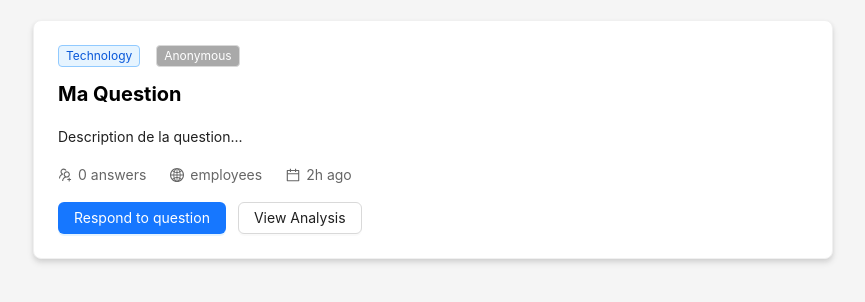
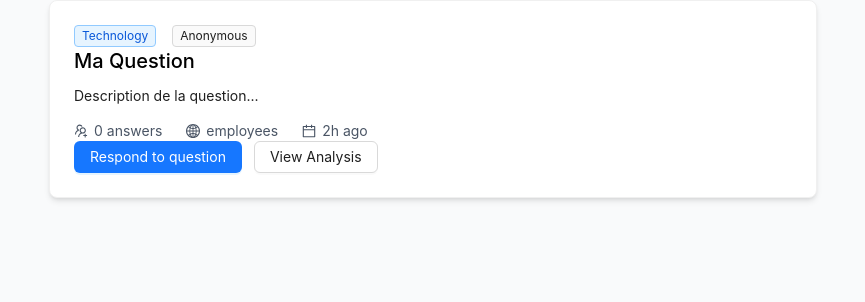
Before and after one commit to Azurioh/BaselHack-2025, a React (Vite) app in the folder code/apps/frontend/: page / in a window 1280 px wide. Shown: the top 302 px of the page, without its empty margins (207-1072 px from the left). Built offline with nearby package versions, Linux system fonts and the light colour scheme; no server answers; sample sign-in values are in the browser's storage.

Commit message:
feat: refactor ProtectedRoute and QuestionCard components, update Questions page styling

```diff
--- a/code/apps/frontend/src/Components/ProtectedRoute.tsx
+++ b/code/apps/frontend/src/Components/ProtectedRoute.tsx
@@ -8,7 +8,6 @@ interface ProtectedRouteProps {
 export function ProtectedRoute({ element }: ProtectedRouteProps) {
   const { isAuthenticated, isLoading } = useAuth()
 
-  // Show loading state while checking authentication
   if (isLoading) {
     return (
       <div style={{ display: 'flex', justifyContent: 'center', alignItems: 'center', height: '100vh' }}>
@@ -17,7 +16,6 @@ export function ProtectedRoute({ element }: ProtectedRouteProps) {
     )
   }
 
-  // Redirect to login if not authenticated
   if (!isAuthenticated) {
     return <Navigate to="/login" replace />
   }
--- a/code/apps/frontend/src/Components/QuestionCard.tsx
+++ b/code/apps/frontend/src/Components/QuestionCard.tsx
@@ -30,50 +30,35 @@ const QuestionCard: React.FC<QuestionCardProps> = ({
     <div className="w-full flex justify-center p-4">
       <Card
         bordered={true}
-        style={{
-          width: '100%',
-          maxWidth: '800px',
-          boxShadow: '0 4px 6px rgba(0, 0, 0, 0.1), 0 2px 4px rgba(0, 0, 0, 0.06)',
-          borderRadius: '8px'
-        }}
+        className="w-full max-w-3xl shadow-md rounded-lg"
       >
-        <div style={{ display: 'flex', gap: '8px', marginBottom: '12px' }}>
+        <div className="flex gap-2 mb-3">
           <Tag color="blue">{topic}</Tag>
           {isAnonymous && (
-            <Tag style={{
-              backgroundColor: 'darkgray',
-              color: 'white',
-            }}>
+            <Tag className="bg-gray-600 text-white border-gray-600">
               Anonymous
             </Tag>
           )}
         </div>
-        <h3 style={{ margin: '0 0 16px 0', fontSize: '20px', fontWeight: 'bold', color: 'black' }}>{title}</h3>
-        <p style={{ marginBottom: '16px' }}>{children}</p>
-        <div style={{
-          display: 'flex',
-          gap: '24px',
-          alignItems: 'center',
-          color: '#666',
-          fontSize: '14px',
-          marginBottom: '16px'
-        }}>
-          <div style={{ display: 'flex', alignItems: 'center', gap: '6px' }}>
+        <h3 className="m-0 mb-4 text-xl font-bold text-black">{title}</h3>
+        <p className="mb-4">{children}</p>
+        <div className="flex gap-6 items-center text-gray-600 text-sm mb-4">
+          <div className="flex items-center gap-1.5">
             <span><UsergroupAddOutlined /> </span>
             <span>{responseCount} {responseCount === 1 ? 'answer' : 'answers'}</span>
           </div>
-          <div style={{ display: 'flex', alignItems: 'center', gap: '6px' }}>
+          <div className="flex items-center gap-1.5">
             <span><GlobalOutlined /></span>
             <span>{targetAudience}</span>
           </div>
-          <div style={{ display: 'flex', alignItems: 'center', gap: '6px' }}>
+          <div className="flex items-center gap-1.5">
             <span><CalendarOutlined /> </span>
             <span>{createdAt}</span>
           </div>
         </div>
 
         <div>
-          <div style={{ display: 'flex', gap: '12px', marginBottom: showResponseField || showAnalysis ? '12px' : '0' }}>
+          <div className={`flex gap-3 ${showResponseField || showAnalysis ? 'mb-3' : ''}`}>
             <Button
               type="primary"
               onClick={() => {
@@ -100,7 +85,7 @@ const QuestionCard: React.FC<QuestionCardProps> = ({
                 placeholder="Write your response..."
                 value={responseText}
                 onChange={(e) => setResponseText(e.target.value)}
-                style={{ marginBottom: '12px' }}
+                className="mb-3"
               />
               <Button
                 type="primary"
@@ -118,18 +103,13 @@ const QuestionCard: React.FC<QuestionCardProps> = ({
           )}
 
           {showAnalysis && (
-            <div style={{
-              padding: '16px',
-              backgroundColor: '#f5f5f5',
-              borderRadius: '8px',
-              border: '1px solid #d9d9d9'
-            }}>
-              <div style={{ marginBottom: '12px' }}>
+            <div className="p-4 bg-gray-100 rounded-lg border border-gray-300">
+              <div className="mb-3">
                 <strong>Sentiment:</strong> <Tag color="green">Positive (78%)</Tag>
               </div>
               <div>
                 <strong>Summary:</strong>
-                <p style={{ marginTop: '8px', color: '#666' }}>
+                <p className="mt-2 text-gray-600">
                   The responses show strong positive sentiment with a focus on innovation and team collaboration.
                   Participants are generally satisfied and engaged with the topic.
                 </p>
--- a/code/apps/frontend/src/pages/Questions/Questions.tsx
+++ b/code/apps/frontend/src/pages/Questions/Questions.tsx
@@ -3,11 +3,7 @@ import QuestionCard from '../../Components/QuestionCard';
 
 export default function Questions() {
   return (
-    <div style={{
-      minHeight: '100vh',
-      backgroundColor: '#f5f5f5',
-      padding: '20px'
-    }}>
+    <div className="bg-gray-50 min-h-screen p-5">
       <QuestionCard
         title="Ma Question"
         topic="Technology"
```
